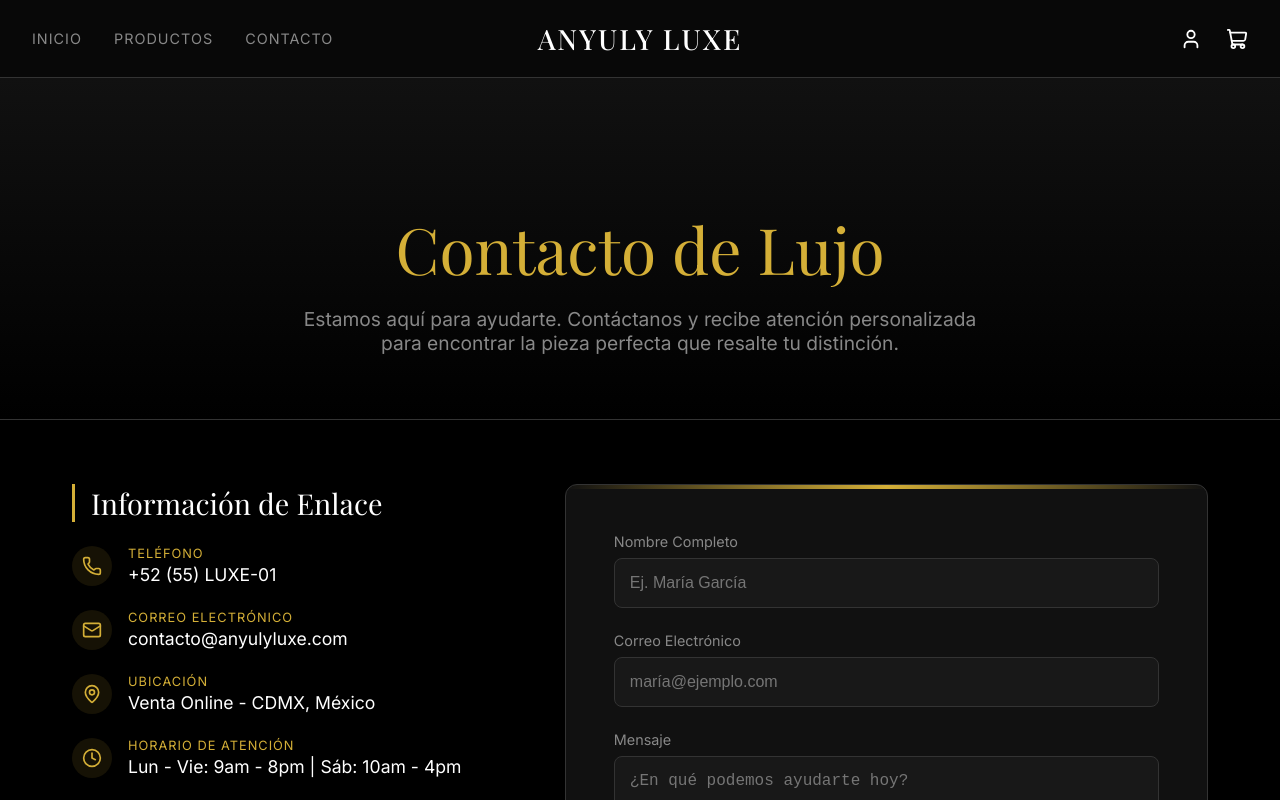
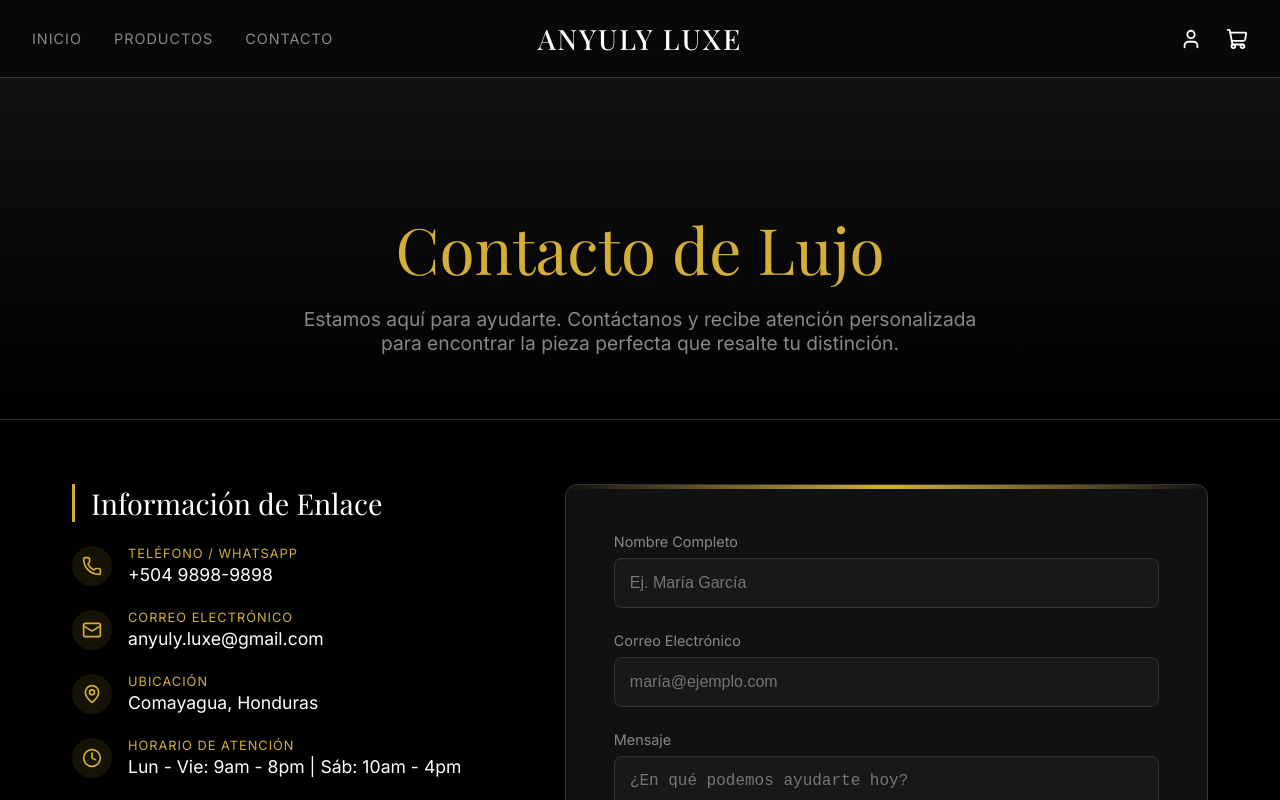
Before and after one commit to anyulycabrera-source/AnyulyLuxe, a Next.js app: page /contacto in a window 1280 px wide. Shown: the top 800 px of the page. Built offline with nearby package versions, Linux system fonts and the light colour scheme; no server answers; sample sign-in values are in the browser's storage; a web font is replaced by a local one.

Commit message:
feat: personalize contact details with real business information

```diff
--- a/src/app/contacto/page.tsx
+++ b/src/app/contacto/page.tsx
@@ -75,22 +75,22 @@ export default function ContactoPage() {
               <div className={styles.contactItem}>
                 <div className={styles.iconWrapper}><Phone size={20} /></div>
                 <div>
-                  <span className={styles.itemLabel}>Teléfono</span>
-                  <p className={styles.itemValue}>+52 (55) LUXE-01</p>
+                  <span className={styles.itemLabel}>Teléfono / WhatsApp</span>
+                  <p className={styles.itemValue}>+504 9898-9898</p>
                 </div>
               </div>
               <div className={styles.contactItem}>
                 <div className={styles.iconWrapper}><Mail size={20} /></div>
                 <div>
                   <span className={styles.itemLabel}>Correo Electrónico</span>
-                  <p className={styles.itemValue}>contacto@anyulyluxe.com</p>
+                  <p className={styles.itemValue}>anyuly.luxe@gmail.com</p>
                 </div>
               </div>
               <div className={styles.contactItem}>
                 <div className={styles.iconWrapper}><MapPin size={20} /></div>
                 <div>
                   <span className={styles.itemLabel}>Ubicación</span>
-                  <p className={styles.itemValue}>Venta Online - CDMX, México</p>
+                  <p className={styles.itemValue}>Comayagua, Honduras</p>
                 </div>
               </div>
               <div className={styles.contactItem}>
@@ -109,13 +109,13 @@ export default function ContactoPage() {
               Tu satisfacción es nuestra prioridad. Encuéntranos en nuestras plataformas sociales.
             </p>
             <div className={styles.socialGrid}>
-              <a href="#" className={styles.socialLink} aria-label="WhatsApp">
+              <a href="https://wa.me/50498989898" target="_blank" rel="noopener noreferrer" className={styles.socialLink} aria-label="WhatsApp">
                 <MessageCircle size={20} />
               </a>
-              <a href="#" className={styles.socialLink} aria-label="Instagram">
+              <a href="https://instagram.com" target="_blank" rel="noopener noreferrer" className={styles.socialLink} aria-label="Instagram">
                 <Instagram size={20} />
               </a>
-              <a href="#" className={styles.socialLink} aria-label="Facebook">
+              <a href="https://facebook.com" target="_blank" rel="noopener noreferrer" className={styles.socialLink} aria-label="Facebook">
                 <Facebook size={20} />
               </a>
             </div>
```
